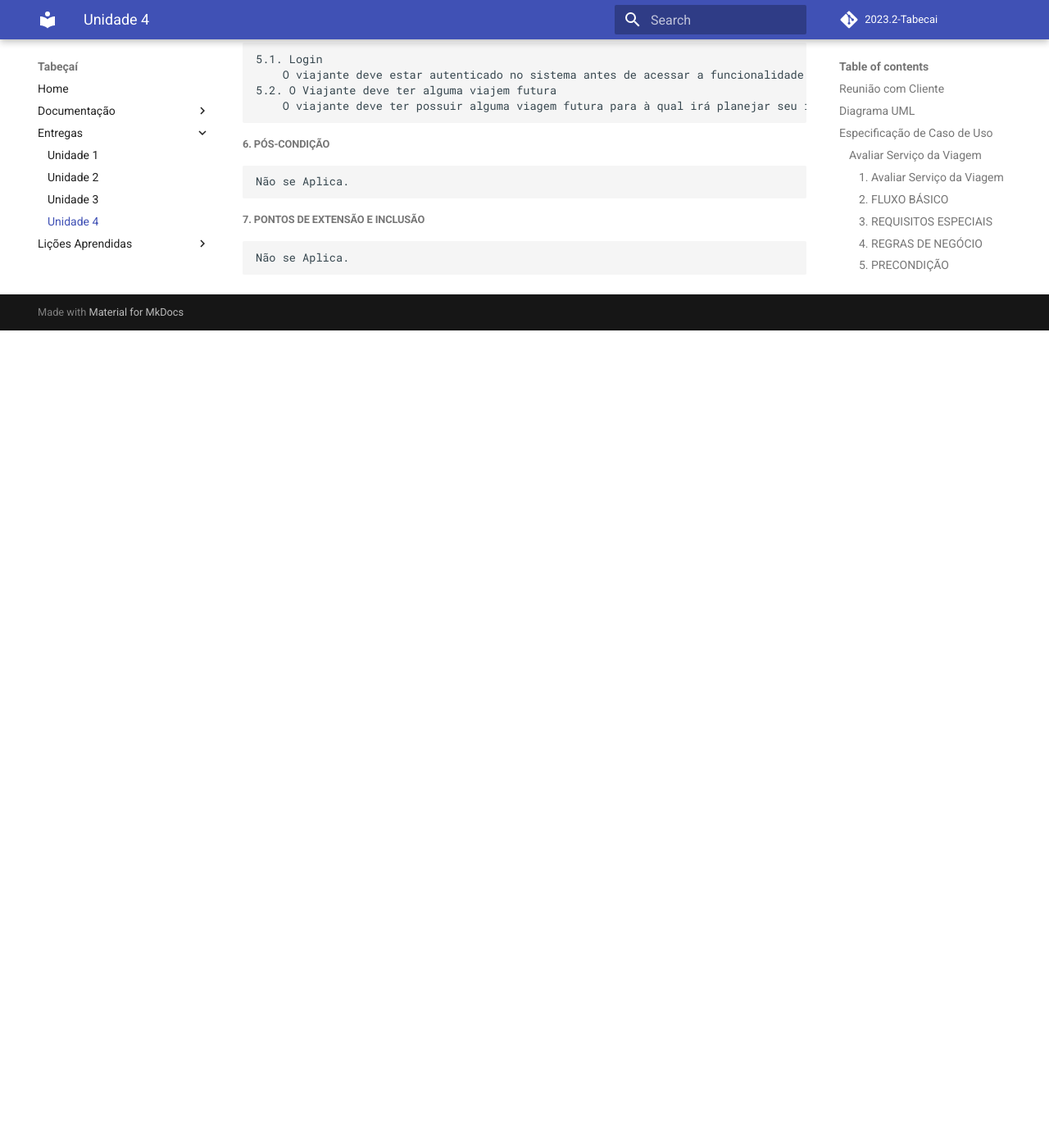
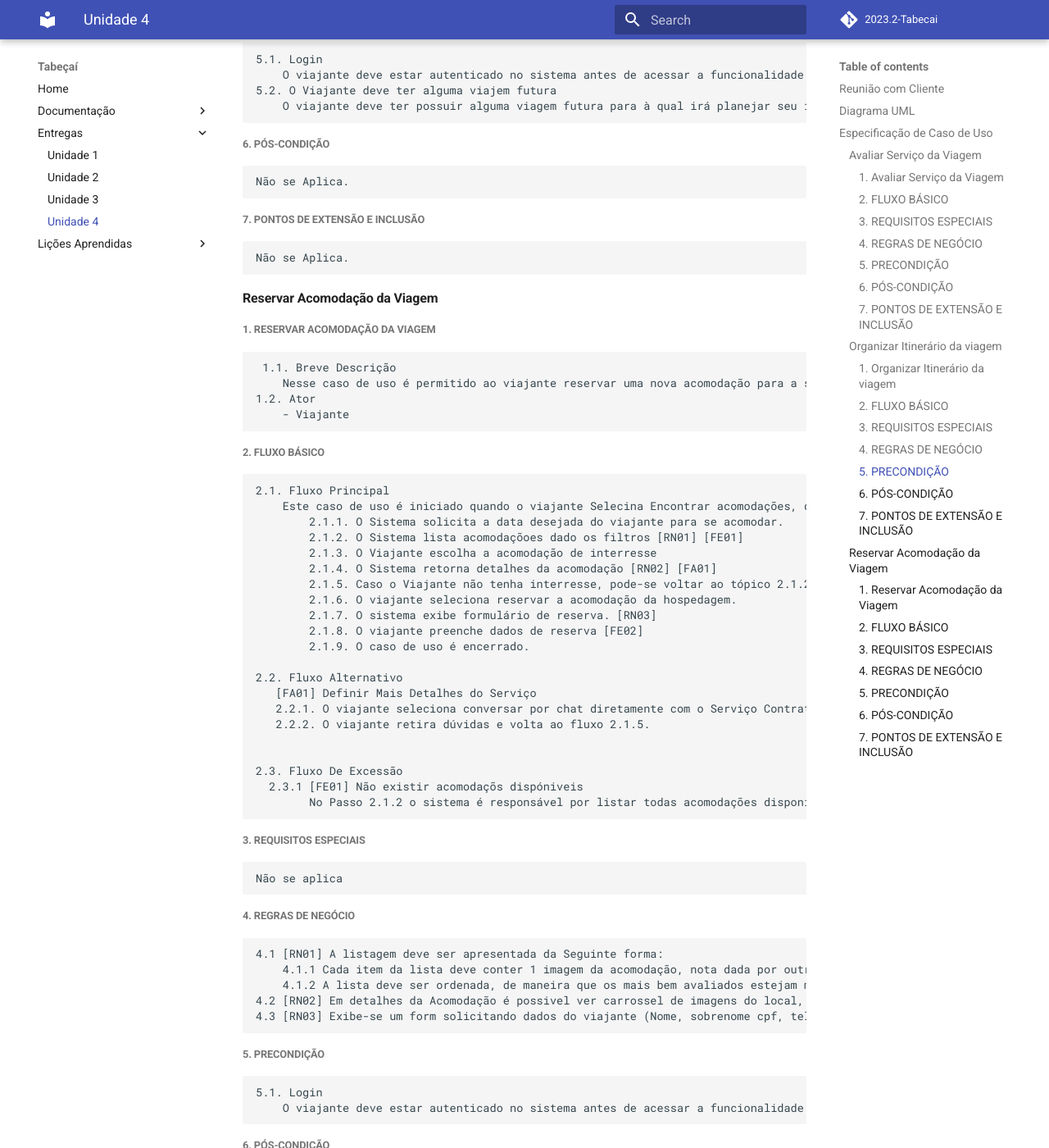
Before and after one commit to mdsreq-fga-unb/2023.2-Tabecai, an MkDocs documentation site: the page built from docs/entrega_4.md, in a window 1280 px wide and 1400 px high, scrolled down 3103 px. Shown: the whole window at 82% size. Built offline with MkDocs 1.6.1 and Material for MkDocs 9.7.7, drawn with Linux system fonts in a browser that asks for light colours; comment, search, counter and statistics services are not loaded; before the commit the page ends 3506 px from its top, so only the background shows below that; some of the changed text lies outside the part shown.

Commit message:
feat: finaliza UC

```diff
--- a/docs/entrega_4.md
+++ b/docs/entrega_4.md
@@ -29,7 +29,7 @@
     2.2. Fluxo Alternativo
         Não se aplica
 
-    2.3. Fluxo Alternativo
+    2.3. Fluxo De Excessão
        2.3.1 [FE01] Não existir avaliação pendente
             No Passo 2.1.1 o sistema é responsável por listar todos os serviços com pendência de Avaliação, caso nenhuma pendência exista é exibido a mensagem “Não existem avaliações pendentes”. O sistema Avança para o passo 2.1.6
 
@@ -78,7 +78,7 @@
     2.2. Fluxo Alternativo
         Não se aplica
 
-    2.3. Fluxo Alternativo
+    2.3. Fluxo De Excessão
        2.3.1 [FE01] Não existir viagens futuras
             No Passo 2.1.1 o sistema é responsável por listar todos viagens futuras do viajante, caso nenhuma viagem exista é exibido a mensagem “Não existem viagens futuras". O sistema Avança para o passo 2.1.6
 
@@ -101,3 +101,55 @@
     Não se Aplica.
 ##### 7. PONTOS DE EXTENSÃO E INCLUSÃO
     Não se Aplica.
+
+
+#### Reservar Acomodação da Viagem
+
+##### 1. Reservar Acomodação da Viagem
+     1.1. Breve Descrição
+        Nesse caso de uso é permitido ao viajante reservar uma nova acomodação para a sua viajem, abrangindo desde a seleção da locação desejada, vizualização de informações até a expecificação de reserva, podendo estabelecer mais detalhes com o Serviço Contrato.
+    1.2. Ator
+        - Viajante
+
+##### 2. FLUXO BÁSICO
+    2.1. Fluxo Principal
+        Este caso de uso é iniciado quando o viajante Selecina Encontrar acomodações, dada uma região pesquisada.
+            2.1.1. O Sistema solicita a data desejada do viajante para se acomodar.
+            2.1.2. O Sistema lista acomodaçõoes dado os filtros [RN01] [FE01]
+            2.1.3. O Viajante escolha a acomodação de interresse
+            2.1.4. O Sistema retorna detalhes da acomodação [RN02] [FA01]
+            2.1.5. Caso o Viajante não tenha interresse, pode-se voltar ao tópico 2.1.2.
+            2.1.6. O viajante seleciona reservar a acomodação da hospedagem.
+            2.1.7. O sistema exibe formulário de reserva. [RN03]
+            2.1.8. O viajante preenche dados de reserva [FE02]
+            2.1.9. O caso de uso é encerrado.
+
+    2.2. Fluxo Alternativo
+       [FA01] Definir Mais Detalhes do Serviço
+       2.2.1. O viajante seleciona conversar por chat diretamente com o Serviço Contratado
+       2.2.2. O viajante retira dúvidas e volta ao fluxo 2.1.5.
+
+
+    2.3. Fluxo De Excessão
+      2.3.1 [FE01] Não existir acomodaçõs dispóniveis
+            No Passo 2.1.2 o sistema é responsável por listar todas acomodações disponíveis dado o filtro passado pelo viajante, caso nenhuma acomodação esteja disponivel é exibido a mensagem “Não existem acomodaçõoes disponiveis". O sistema Avança para o passo 2.1.9.
+
+##### 3.	REQUISITOS ESPECIAIS
+    Não se aplica
+
+##### 4.	REGRAS DE NEGÓCIO
+    4.1 [RN01] A listagem deve ser apresentada da Seguinte forma:
+        4.1.1 Cada item da lista deve conter 1 imagem da acomodação, nota dada por outros usuarios, preço e especificações de quantidade de quartos e banheiros.
+        4.1.2 A lista deve ser ordenada, de maneira que os mais bem avaliados estejam mais acima.
+    4.2 [RN02] Em detalhes da Acomodação é possivel ver carrossel de imagens do local, vizualização por Google maps, especificações de lugares próximos vantajosos(museus, praias, restaurantes), comentários de outros usuários do local, preço e especificações de quantidade de quartos e banheiros.
+    4.3 [RN03] Exibe-se um form solicitando dados do viajante (Nome, sobrenome cpf, telefone, cep), dado de compra (boleto, pix, cartão) e dados de hospedagem (caso mais pessoas possam tambem usufruir da acomodação).
+
+
+##### 5.	PRECONDIÇÃO
+    5.1. Login
+        O viajante deve estar autenticado no sistema antes de acessar a funcionalidade de Planejar Itinário da experiência de viagem..
+
+##### 6.	PÓS-CONDIÇÃO
+    Não se Aplica.
+##### 7. PONTOS DE EXTENSÃO E INCLUSÃO
+    Não se Aplica.
```
